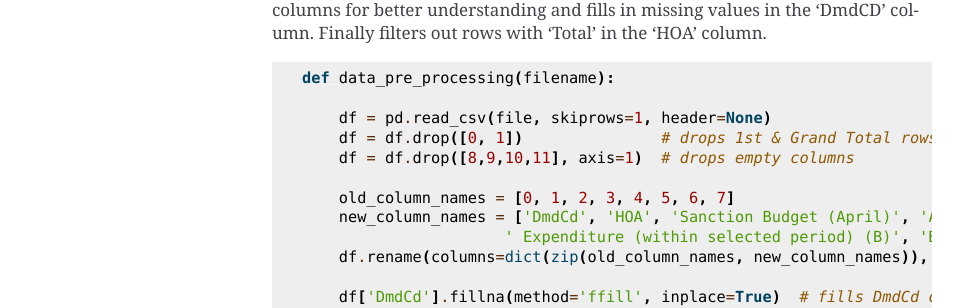
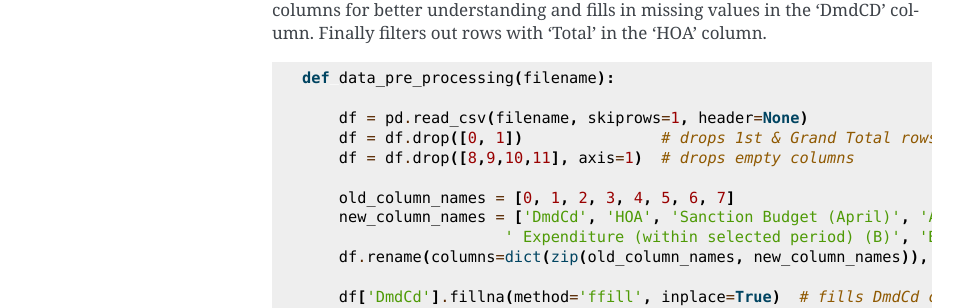
Before and after one commit to Akash-94/akash_assignment, a Sphinx documentation site: the page built from Docs/data_processing.rst, in a window 1280 px wide and 1400 px high, scrolled down 283 px. Shown: the part 151-459 px from the top of the window, without its empty margins (148-1111 px from the left). Built offline with Sphinx 7.4.7, drawn with Linux system fonts in a browser that asks for light colours; some of the changed text lies outside the part shown.

Commit message:
Update data_processing.rst

```diff
--- a/Docs/data_processing.rst
+++ b/Docs/data_processing.rst
@@ -17,7 +17,7 @@ The function reads the CSV file using the pandas library, skips unnecessary rows
 
     def data_pre_processing(filename):
 
-        df = pd.read_csv(file, skiprows=1, header=None)
+        df = pd.read_csv(filename, skiprows=1, header=None)
         df = df.drop([0, 1])               # drops 1st & Grand Total rows
         df = df.drop([8,9,10,11], axis=1)  # drops empty columns
 
@@ -76,4 +76,4 @@ Finally, the main processing function Orchestrates the data processing steps usi
         return output_file
 
     if __name__ == "__main__":
-        output_file = clean_dataset()
+        output_filename = clean_dataset()
```
